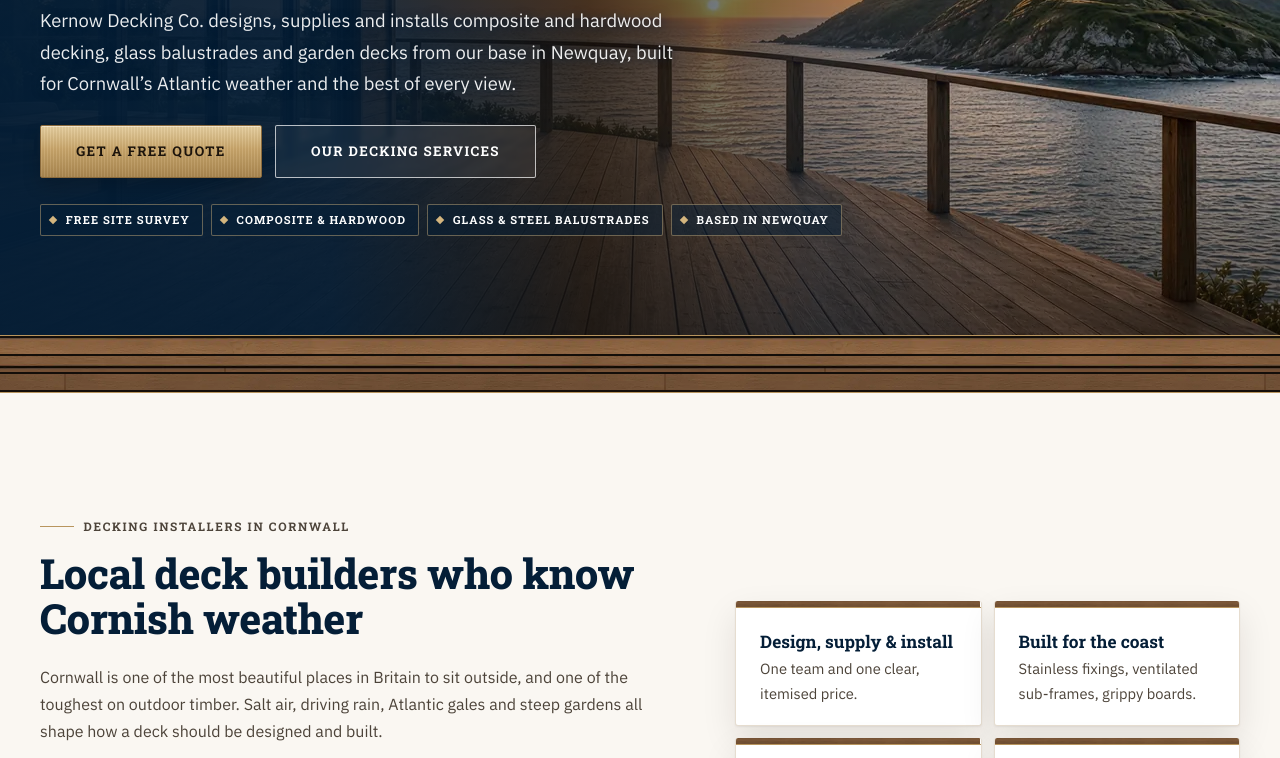
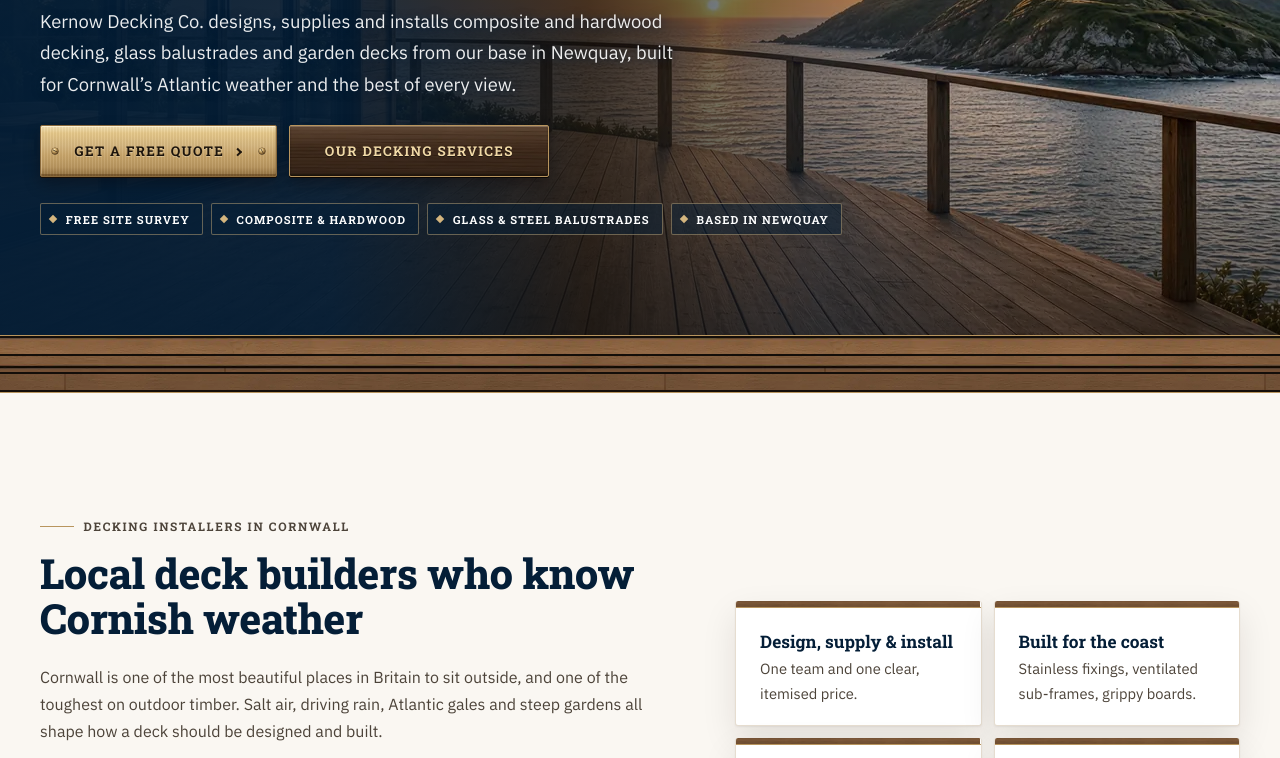
Before and after one commit to sonjamesg/kernow-decking, a plain HTML site: page index.html in a window 1280 px wide. Shown: the part 470-1228 px from the top of the page. Drawn offline with Linux system fonts and the light colour scheme.

Commit message:
Buttons: raised brushed-brass plate with end screws and a chevron; smoked-oak plank secondary in place of the outline style

```diff
--- a/assets/css/styles.css
+++ b/assets/css/styles.css
@@ -344,15 +344,34 @@ h3,.h3{letter-spacing:.01em}
 .bg-hardwood{background:linear-gradient(180deg,#2E2118,#231912);color:#F1E8DA}
 .bg-hardwood p,.bg-navy p{color:#E9E1D4}
 .bg-cedar{background:var(--tex-hard) 0 0/900px auto,var(--hard)}
-/* buttons: brushed brass, restrained */
-.btn{border-radius:2px;font-weight:650;letter-spacing:.1em;text-transform:uppercase;font-size:.8rem;padding:.95rem 1.8rem}
-.btn-lg{font-size:.84rem;padding:1.1rem 2.2rem}
-.btn-brass{background:var(--brush),var(--brass-grad);color:#1C140C;border:1px solid #8A6A3C;box-shadow:inset 0 1px 0 rgba(255,255,255,.45),0 8px 18px rgba(0,0,0,.18)}
-.btn-brass::before,.btn-brass::after{display:none}
-.btn-brass:hover{filter:brightness(1.06);color:#1C140C}
-.btn-glass{background:rgba(255,255,255,.06);border:1px solid rgba(255,255,255,.7);border-left-width:1px;border-right-width:1px;backdrop-filter:blur(2px)}
-.btn-navy{box-shadow:0 8px 18px rgba(4,30,55,.2)}
+/* buttons: raised brushed-brass plate + smoked-oak plank secondary */
+.btn{border-radius:2px;font-weight:700;letter-spacing:.12em;text-transform:uppercase;font-size:.8rem;padding:.85rem 1.8rem;min-height:48px;box-sizing:border-box}
+.btn:hover{transform:translateY(-1px)}
+.btn:active{transform:translateY(2px)}
+.btn-lg{font-size:.84rem;padding:1rem 2.15rem;min-height:52px}
+.btn-brass{color:#1C140C;border:1px solid #8A6A3C;background-color:#C9A66B;
+  background-image:url("../img/brass-screw-a.svg"),url("../img/brass-screw-c.svg"),var(--brush),linear-gradient(180deg,#F4E2B6 0%,#E6C889 14%,#D4B57E 40%,#C9A66B 58%,#B8955E 82%,#8F6E3E 100%);
+  background-repeat:no-repeat,no-repeat,repeat,no-repeat;
+  background-size:8px 8px,8px 8px,auto,auto;
+  background-position:10px 50%,calc(100% - 10px) 50%,0 0,0 0;
+  box-shadow:inset 0 1px 0 rgba(255,247,220,.75),inset 0 -2px 0 rgba(80,50,16,.4),inset 1px 0 0 rgba(255,236,204,.25),inset -1px 0 0 rgba(80,50,16,.22),0 1px 0 #140C06,0 7px 16px rgba(8,4,1,.32);
+  padding-left:2.1rem;padding-right:2.2rem;text-shadow:0 1px 0 rgba(255,247,220,.35)}
+.btn-brass::before{content:none;display:none;background:none}
+.btn-brass::after{content:"";display:block;position:static;top:auto;right:auto;left:auto;width:.42em;height:.42em;margin:0 0 0 .2em;border-radius:0;background:none;border-right:2px solid currentColor;border-top:2px solid currentColor;transform:rotate(45deg);transition:transform .2s ease;flex:none}
+.btn-brass:hover{filter:brightness(1.05);color:#1C140C}
+.btn-brass:hover::after{transform:rotate(45deg) translate(2px,-2px)}
+.btn-brass:active{transform:translateY(2px);filter:none;box-shadow:inset 0 1px 0 rgba(255,247,220,.45),inset 0 -1px 0 rgba(80,50,16,.35),0 1px 0 #140C06,0 2px 5px rgba(8,4,1,.25)}
+.btn-brass:active::after{transform:rotate(45deg)}
+.btn-glass{color:#F0D9A6;border:1px solid #B8955E;background-color:#2A1C13;
+  background-image:linear-gradient(180deg,rgba(255,236,204,.10),rgba(18,10,5,.22) 36%,rgba(8,4,1,.28) 100%),url("../img/tex-oak-menu-0.webp");
+  background-repeat:no-repeat,repeat-x;background-size:auto,2400px 100%;background-position:0 0,-120px 50%;
+  box-shadow:inset 0 1px 0 rgba(255,236,204,.22),inset 0 -2px 2px rgba(8,4,1,.38),0 1px 0 #0A0604,0 7px 16px rgba(8,4,1,.35);
+  text-shadow:0 1px 0 rgba(0,0,0,.55);backdrop-filter:none;-webkit-backdrop-filter:none}
+.btn-glass:hover{color:#FFF0CF;filter:brightness(1.08)}
+.btn-glass:active{transform:translateY(2px);filter:none;box-shadow:inset 0 1px 0 rgba(255,236,204,.16),inset 0 -1px 1px rgba(8,4,1,.35),0 1px 0 #0A0604,0 2px 5px rgba(8,4,1,.25)}
+.btn-navy{box-shadow:inset 0 1px 0 rgba(255,255,255,.12),0 1px 0 #02101F,0 7px 16px rgba(4,30,55,.28)}
 .btn-navy:hover{color:var(--brass-2)}
+.btn-navy:active{transform:translateY(2px);box-shadow:inset 0 1px 0 rgba(255,255,255,.08),0 1px 0 #02101F,0 2px 5px rgba(4,30,55,.25)}
 /* plank dividers: slim dark oak with brass hairlines */
 .planks{gap:2px;padding:2px 0;background:#140E09;border-top:1px solid var(--brass);border-bottom:1px solid var(--brass)}
 .planks span{height:16px;background-size:600px auto;box-shadow:none}
@@ -476,7 +495,7 @@ h3,.h3,.board-card h3,.usp strong,.step-board h3,.faq-list summary{font-family:v
 .oakbar .nav-phone svg,.oakbar .header-phone svg{width:17px;height:17px;fill:#D4B57E;flex:none}
 .oakbar .nav-phone:hover{color:#FFF0CF}
 .oakbar .main-nav a.nav-phone{display:inline-flex}
-.oakbar .nav-cta{padding:.85rem 1.35rem;font-size:.74rem;letter-spacing:.14em;white-space:nowrap;box-shadow:inset 0 1px 0 rgba(255,255,255,.5),inset 0 -1px 0 rgba(0,0,0,.2),0 2px 0 #140C06,0 8px 16px rgba(0,0,0,.3)}
+.oakbar .nav-cta{padding:.7rem 1.75rem;font-size:.74rem;letter-spacing:.14em;white-space:nowrap;min-height:48px;background-size:7px 7px,7px 7px,auto,auto;background-position:8px 50%,calc(100% - 8px) 50%,0 0,0 0}
 .oakbar .header-actions{display:flex;align-items:center;gap:.55rem;margin-left:auto}
 
 /* --- menu toggle: a small oak-framed button to match the logo frame --- */
```
